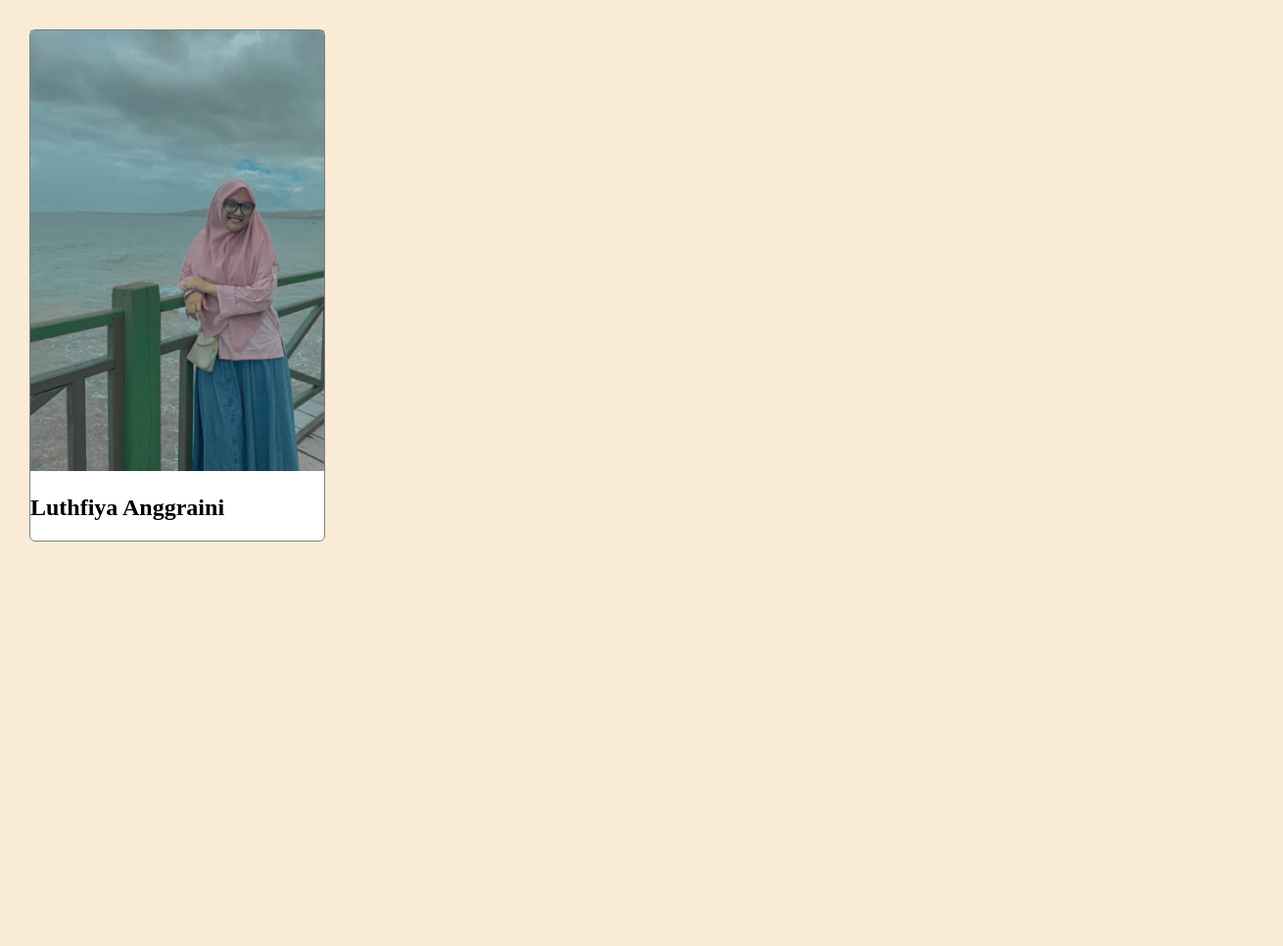
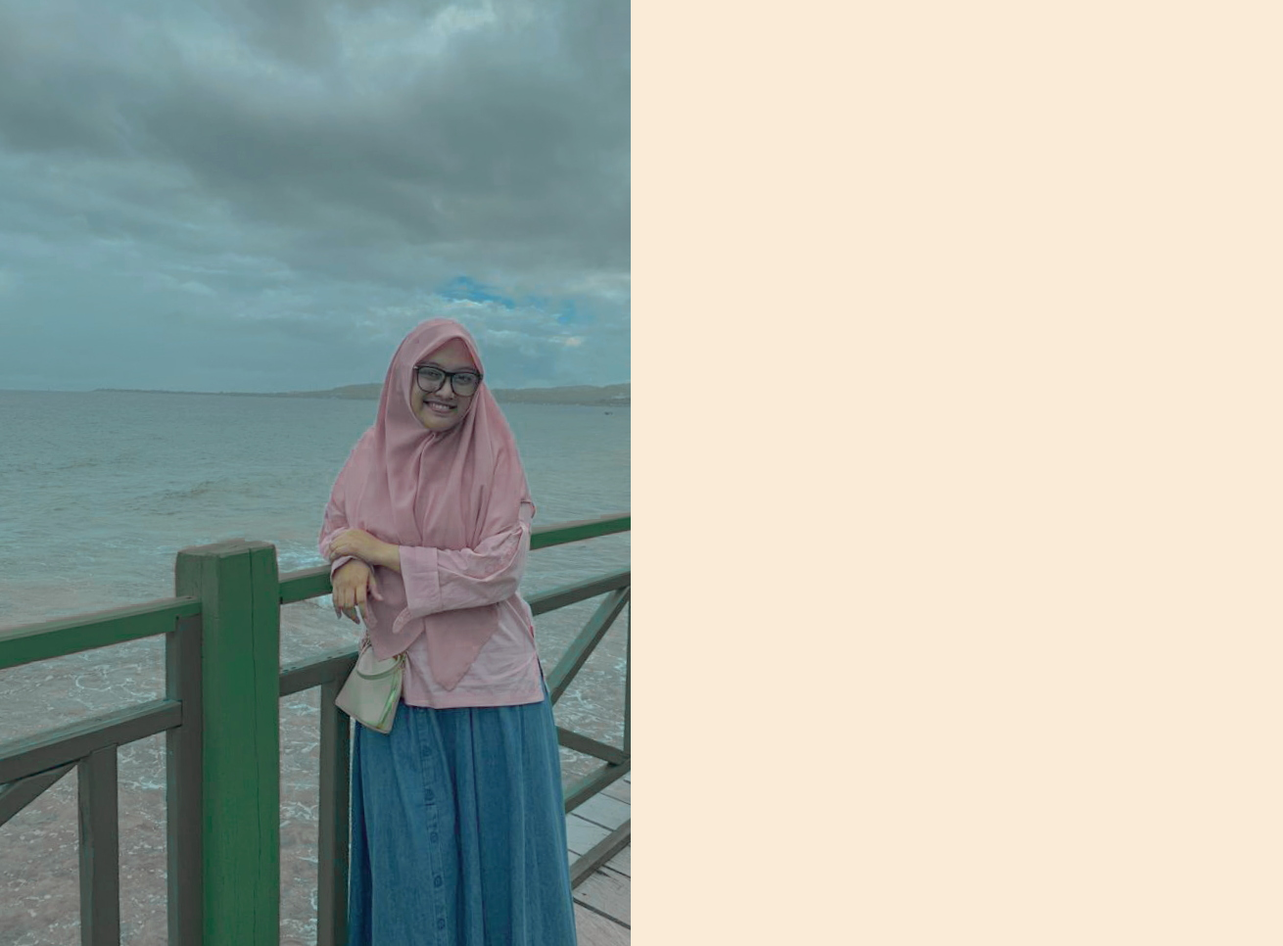
Before and after one commit to luthfiyaanggraini7/my-repo-from-remote, a plain HTML site: page index.html in a window 1280 px wide. Shown: the top 966 px of the page at 98% size, 1310 px wide, since content can reach past the window. Before the commit the page ends 800 px from the top, so only its background shows below. Drawn offline with Linux system fonts and the light colour scheme.

Commit message:
changed style for selector body to make the layout prettier, and changed font to Arial

```diff
--- a/style.css
+++ b/style.css
@@ -1,21 +1,8 @@
 body {
     width: 100%;
-    margin: 30px;
+    height: 100%;
+    margin: 0px;
+    padding: 0px;
     background-color: antiquewhite;
+    font-family: Arial, Helvetica, sans-serif;
 }
-
-#profile-container {
-    max-width: 300px;
-    background-color: white;
-    border: 1px solid gray;
-    border-radius: 6px;
-}
-
-#profile-image {
-    width: 100%;
-    height: auto;
-}
-
-#profile-name {
-    text-align: center;
-}
```
